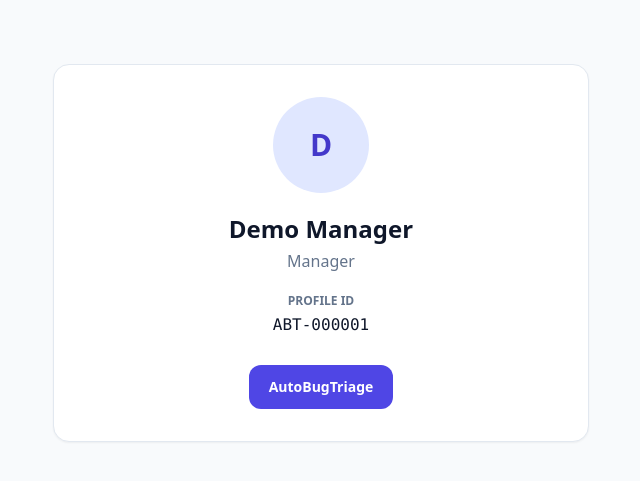
After one commit to MuarifHasnat/Auto-Bug-Traige, a Laravel app: page /u/1 in a window 1280 px wide. The commit adds this page. Shown: the top 481 px of the page, without its empty margins (319-959 px from the left). Run offline with Laravel 12, Linux system fonts and the light colour scheme; data comes from the database, SQL or seed files in the repository; parts of the project's set-up code (start-up, migrations or seed data) failed here and were passed over; some libraries are stand-ins or nearby versions.

Commit message:
Add contact details and shareable profiles

```diff
--- a/app/Http/Controllers/BugController.php
+++ b/app/Http/Controllers/BugController.php
@@ -19,12 +19,29 @@ class BugController extends Controller
         return view('profile');
     }
 
+    public function profilePhoto(): \Symfony\Component\HttpFoundation\BinaryFileResponse
+    {
+        $path = Auth::user()->profile_photo_path;
+        abort_unless($path && Storage::disk('public')->exists($path), 404);
+
+        return response()->file(Storage::disk('public')->path($path), [
+            'Cache-Control' => 'private, max-age=3600',
+        ]);
+    }
+
+    public function sharedProfile(int $id): View
+    {
+        $profile = \App\Models\User::query()->select(['id', 'name', 'role', 'profile_photo_path'])->findOrFail($id);
+        return view('shared_profile', compact('profile'));
+    }
+
     public function updateProfile(Request $request): RedirectResponse
     {
         $user = Auth::user();
         $data = $request->validate([
             'name' => ['required', 'string', 'max:100'],
             'email' => ['required', 'email', 'max:255', Rule::unique('users', 'email')->ignore($user->id)],
+            'phone' => ['nullable', 'string', 'max:30'],
             'profile_photo' => ['nullable', 'image', 'max:2048'],
         ]);
         if ($request->hasFile('profile_photo')) {
@@ -34,6 +51,7 @@ class BugController extends Controller
         unset($data['profile_photo']);
         $user->update($data);
         $request->session()->put('manager_name', $user->name);
+        if ($request->hasFile('profile_photo')) $user->refresh();
         return back()->with('success', 'Profile updated successfully.');
     }
 
--- a/app/Models/User.php
+++ b/app/Models/User.php
@@ -24,6 +24,7 @@ class User extends Authenticatable
         'role',
         'password',
         'profile_photo_path',
+        'phone',
     ];
 
     /**
--- a/resources/views/dashboard.blade.php
+++ b/resources/views/dashboard.blade.php
@@ -121,7 +121,7 @@
                     <span class="font-mono-code">Python Triage Agent: Ready</span>
                 </div>
                 <a href="/notifications" aria-label="Notifications" class="relative flex h-9 w-9 items-center justify-center rounded-xl border border-slate-200 text-slate-600 hover:bg-slate-50">♧ @if(($unreadNotificationCount ?? 0) > 0)<span class="absolute -right-1 -top-1 rounded-full bg-rose-500 px-1 text-[9px] font-bold text-white">{{ $unreadNotificationCount }}</span>@endif</a>
-                <a href="{{ route('profile.show') }}" class="flex items-center gap-2 rounded-xl p-1.5 hover:bg-slate-50"><div class="flex h-10 w-10 items-center justify-center overflow-hidden rounded-full border border-slate-200 bg-indigo-50 text-sm font-bold text-indigo-700">@if(auth()->user()->profile_photo_path)<img src="{{ Storage::disk('public')->url(auth()->user()->profile_photo_path) }}" class="h-full w-full object-cover" alt="Profile">@else{{ strtoupper(substr(auth()->user()->name, 0, 1)) }}@endif</div><div class="hidden sm:block"><p class="max-w-36 truncate text-sm font-bold text-slate-900">{{ auth()->user()->name }}</p><p class="text-xs text-slate-500">{{ ucfirst(auth()->user()->role) }}</p></div></a>
+                <a href="{{ route('profile.show') }}" class="flex items-center gap-2 rounded-xl p-1.5 hover:bg-slate-50"><div class="flex h-10 w-10 items-center justify-center overflow-hidden rounded-full border border-slate-200 bg-indigo-50 text-sm font-bold text-indigo-700">@if(auth()->user()->profile_photo_path)<img src="{{ route('profile.photo') }}" class="h-full w-full object-cover" alt="Profile">@else{{ strtoupper(substr(auth()->user()->name, 0, 1)) }}@endif</div><div class="hidden sm:block"><p class="max-w-36 truncate text-sm font-bold text-slate-900">{{ auth()->user()->name }}</p><p class="text-xs text-slate-500">{{ ucfirst(auth()->user()->role) }}</p></div></a>
                 <a href="/logout" class="rounded-xl border border-slate-200 px-3 py-2 text-xs font-semibold text-slate-600 hover:bg-slate-50">Log out</a>
             </div>
         </header>
--- /dev/null
+++ b/resources/views/shared_profile.blade.php
@@ -0,0 +1 @@
+<!DOCTYPE html><html lang="en"><head><meta charset="UTF-8"><meta name="viewport" content="width=device-width, initial-scale=1"><title>{{ $profile->name }} · AutoBugTriage</title><script src="https://cdn.tailwindcss.com"></script></head><body class="min-h-screen bg-slate-50 text-slate-900"><main class="mx-auto max-w-xl px-5 py-16"><section class="rounded-2xl border border-slate-200 bg-white p-8 text-center shadow-sm"><div class="mx-auto flex h-24 w-24 items-center justify-center overflow-hidden rounded-full bg-indigo-100 text-3xl font-bold text-indigo-700">@if($profile->profile_photo_path)<img src="{{ route('profile.photo') }}" class="h-full w-full object-cover" alt="Profile photo">@else{{ strtoupper(substr($profile->name,0,1)) }}@endif</div><h1 class="mt-5 text-2xl font-bold">{{ $profile->name }}</h1><p class="mt-1 text-slate-500">{{ ucfirst($profile->role) }}</p><p class="mt-5 text-xs font-semibold uppercase text-slate-500">Profile ID</p><p class="mt-1 font-mono">ABT-{{ str_pad((string) $profile->id, 6, '0', STR_PAD_LEFT) }}</p><a href="/" class="mt-7 inline-block rounded-xl bg-indigo-600 px-5 py-3 text-sm font-semibold text-white">AutoBugTriage</a></section></main></body></html>
--- a/resources/views/tester_dashboard.blade.php
+++ b/resources/views/tester_dashboard.blade.php
@@ -47,7 +47,7 @@
             <div class="ml-auto flex items-center gap-3">
                 <div class="md:hidden">@include('components.project-switcher', ['variant' => 'mobile'])</div>
                 <a href="/notifications" aria-label="Notifications" class="flex h-10 w-10 items-center justify-center rounded-xl border border-slate-700 text-slate-300 hover:bg-slate-800">♧</a>
-                <a href="{{ route('profile.show') }}" class="flex items-center gap-2.5 rounded-xl p-1.5 hover:bg-slate-800"><span class="flex h-10 w-10 items-center justify-center overflow-hidden rounded-full bg-emerald-500/15 text-sm font-bold text-emerald-300">@if(auth()->user()->profile_photo_path)<img src="{{ Storage::disk('public')->url(auth()->user()->profile_photo_path) }}" class="h-full w-full object-cover" alt="Profile">@else{{ strtoupper(substr(auth()->user()->name, 0, 1)) }}@endif</span><span class="hidden sm:block"><span class="block max-w-36 truncate text-sm font-bold text-white">{{ auth()->user()->name }}</span><span class="text-xs text-slate-400">{{ ucfirst(auth()->user()->role) }}</span></span></a>
+                <a href="{{ route('profile.show') }}" class="flex items-center gap-2.5 rounded-xl p-1.5 hover:bg-slate-800"><span class="flex h-10 w-10 items-center justify-center overflow-hidden rounded-full bg-emerald-500/15 text-sm font-bold text-emerald-300">@if(auth()->user()->profile_photo_path)<img src="{{ route('profile.photo') }}" class="h-full w-full object-cover" alt="Profile">@else{{ strtoupper(substr(auth()->user()->name, 0, 1)) }}@endif</span><span class="hidden sm:block"><span class="block max-w-36 truncate text-sm font-bold text-white">{{ auth()->user()->name }}</span><span class="text-xs text-slate-400">{{ ucfirst(auth()->user()->role) }}</span></span></a>
                 <a href="/logout" class="rounded-xl border border-slate-700 px-3 py-2 text-xs font-semibold text-slate-200 hover:bg-slate-800">Log out</a>
             </div>
         </header>
--- a/resources/views/workspace.blade.php
+++ b/resources/views/workspace.blade.php
@@ -98,7 +98,7 @@
                         <span class="font-mono-code">AI Agent Ready</span>
                     </div>
                     <a href="/notifications" aria-label="Notifications" class="relative flex h-9 w-9 items-center justify-center rounded-xl border border-slate-200 text-slate-600 hover:bg-slate-50">♧ @if(($unreadNotificationCount ?? 0) > 0)<span class="absolute -right-1 -top-1 rounded-full bg-rose-500 px-1 text-[9px] font-bold text-white">{{ $unreadNotificationCount }}</span>@endif</a>
-                    <a href="{{ route('profile.show') }}" class="flex items-center gap-2 rounded-xl p-1.5 text-left hover:bg-slate-50"><span class="flex h-11 w-11 items-center justify-center overflow-hidden rounded-full border border-slate-200 bg-indigo-50 text-sm font-bold text-indigo-700">@if(auth()->user()->profile_photo_path)<img src="{{ Storage::disk('public')->url(auth()->user()->profile_photo_path) }}" class="h-full w-full object-cover" alt="Profile">@else{{ strtoupper(substr(auth()->user()->name, 0, 1)) }}@endif</span><span class="hidden sm:block"><span class="block max-w-36 truncate text-sm font-bold text-slate-900">{{ auth()->user()->name }}</span><span class="block text-xs text-slate-500">{{ ucfirst(auth()->user()->role) }}</span></span></a>
+                    <a href="{{ route('profile.show') }}" class="flex items-center gap-2 rounded-xl p-1.5 text-left hover:bg-slate-50"><span class="flex h-11 w-11 items-center justify-center overflow-hidden rounded-full border border-slate-200 bg-indigo-50 text-sm font-bold text-indigo-700">@if(auth()->user()->profile_photo_path)<img src="{{ route('profile.photo') }}" class="h-full w-full object-cover" alt="Profile">@else{{ strtoupper(substr(auth()->user()->name, 0, 1)) }}@endif</span><span class="hidden sm:block"><span class="block max-w-36 truncate text-sm font-bold text-slate-900">{{ auth()->user()->name }}</span><span class="block text-xs text-slate-500">{{ ucfirst(auth()->user()->role) }}</span></span></a>
                     <a href="/logout" class="rounded-xl border border-slate-200 px-3.5 py-2 text-xs font-semibold text-slate-600 hover:bg-slate-50">Log out</a>
                 </div>
             </header>
--- a/routes/web.php
+++ b/routes/web.php
@@ -8,6 +8,7 @@ Route::get('/signup', [BugController::class, 'signupPage'])->name('signup');
 Route::post('/signup', [BugController::class, 'handleSignup']);
 Route::get('/login', [BugController::class, 'loginPage'])->name('login');
 Route::post('/login', [BugController::class, 'handleLogin']);
+Route::get('/u/{id}', [BugController::class, 'sharedProfile'])->whereNumber('id')->name('profile.public');
 
 Route::middleware('auth')->group(function () {
     Route::get('/pending-access', [BugController::class, 'pendingAccessPage'])->name('pending-access');
@@ -16,6 +17,7 @@ Route::middleware('auth')->group(function () {
     Route::post('/project/switch', [BugController::class, 'switchProject'])->name('projects.switch');
     Route::put('/profile', [BugController::class, 'updateProfile'])->name('profile.update');
     Route::get('/profile', [BugController::class, 'profilePage'])->name('profile.show');
+    Route::get('/profile/photo', [BugController::class, 'profilePhoto'])->name('profile.photo');
     Route::post('/api/project/sync-github', [BugController::class, 'syncGitHubRepo'])->name('projects.sync-github');
 
     Route::get('/add-developers', [BugController::class, 'addDevelopersPage']);
```
Also changed, not shown: resources/views/profile.blade.php (+4 -4 lines), database/migrations/2026_11_16_000001_add_phone_to_users_table.php (added).
